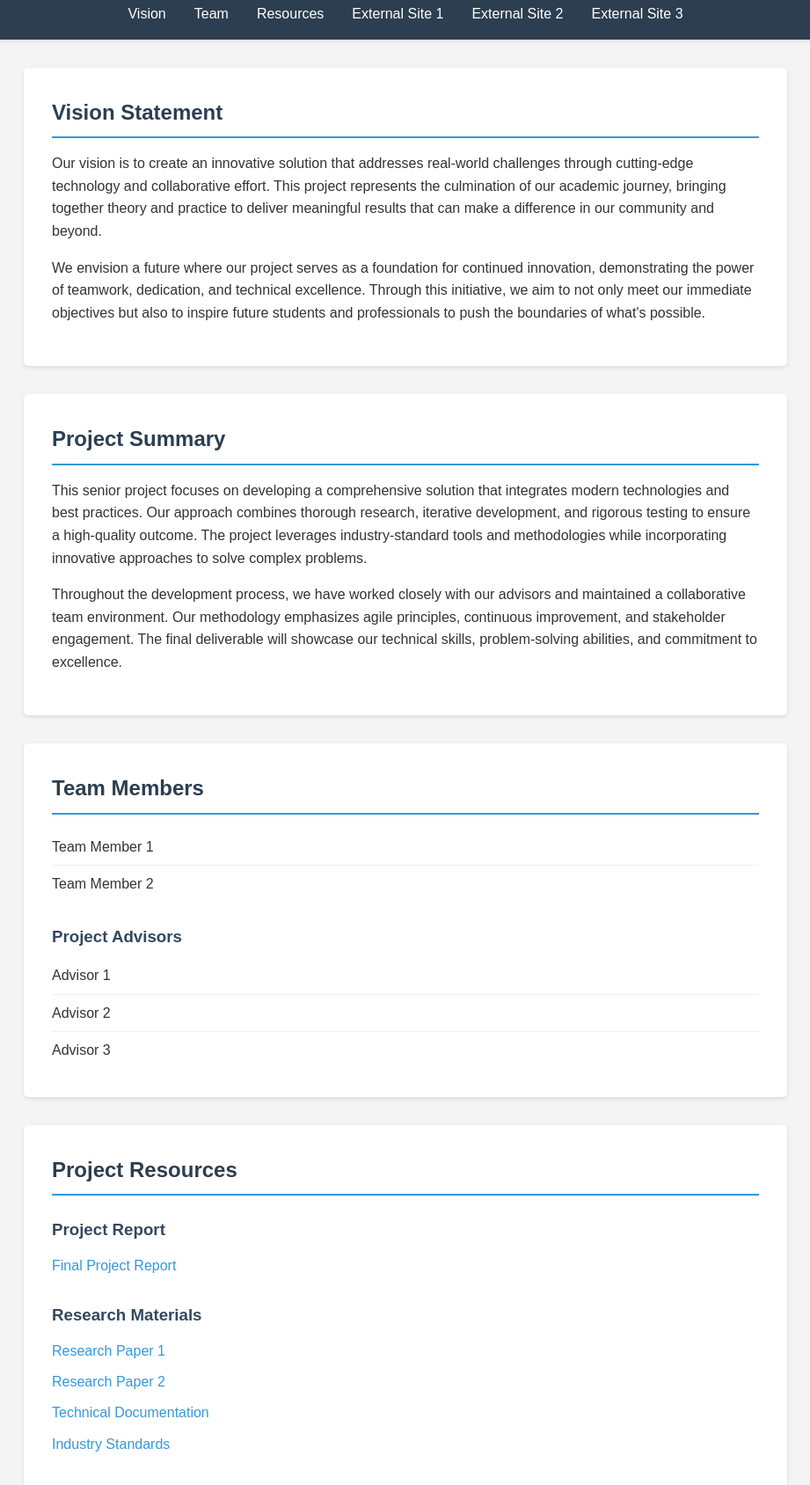
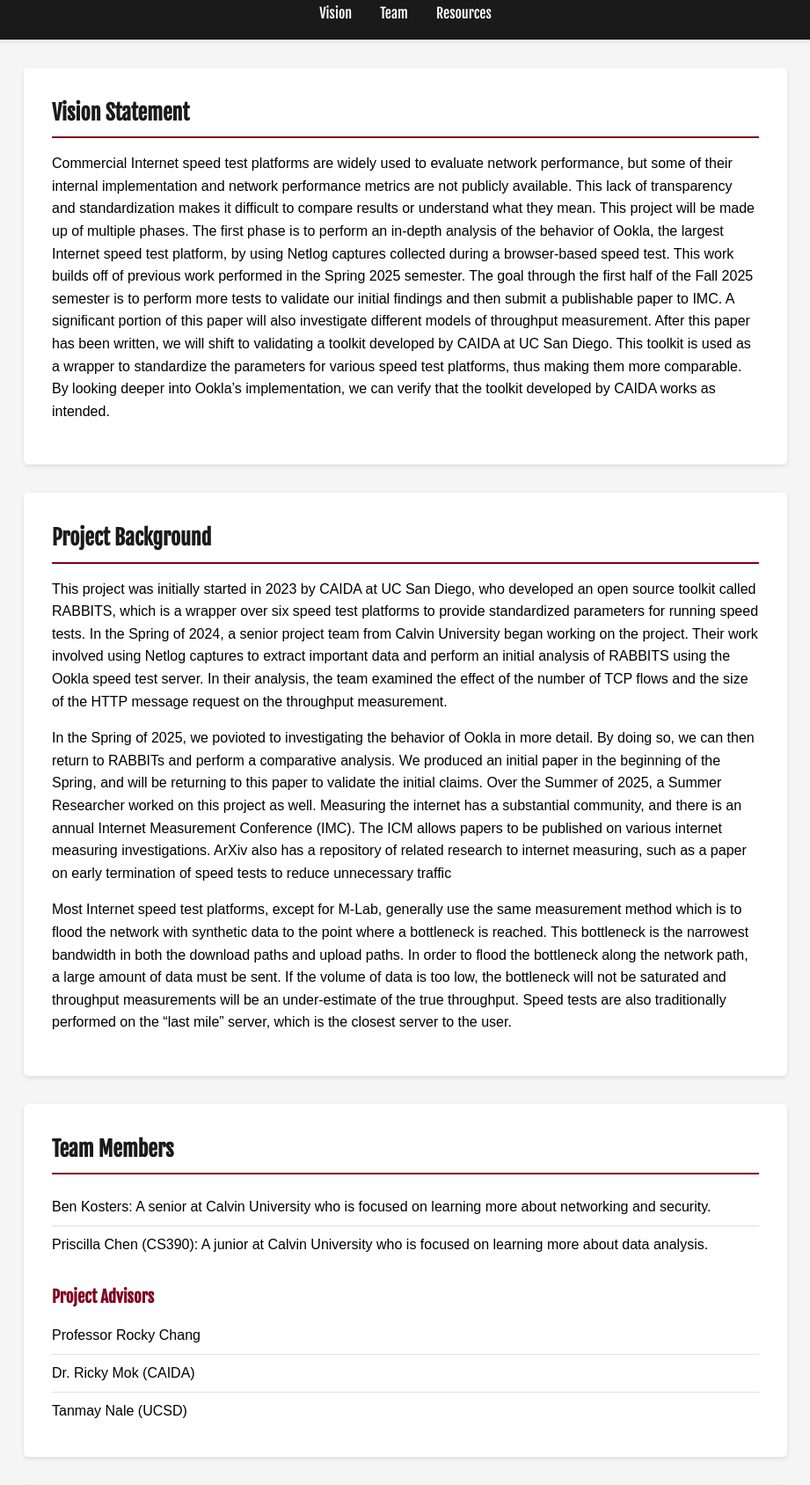
Before and after one commit to benKosters/senior-project-website, a plain HTML site: page index.html in a window 1280 px wide. Shown: the part 80-1768 px from the top of the page at 88% size, without its empty margins (179-1100 px from the left). Drawn offline with Linux system fonts and the light colour scheme.

Commit message:
update html, css, and readme

```diff
--- a/index.html
+++ b/index.html
@@ -1,22 +1,26 @@
 <!DOCTYPE html>
 <html lang="en">
+
 <head>
     <meta charset="UTF-8">
     <meta name="viewport" content="width=device-width, initial-scale=1.0">
-    <title>Senior Project</title>
+    <title>Internet Speed Test Analysis</title>
     <link rel="stylesheet" href="styles.css">
+    <link rel="icon" href="https://calvin.edu/sites/default/files/favicon_0.ico" type="image/vnd.microsoft.icon">
+    <!--Imported Google Font-->
+    <link rel="preconnect" href="https://fonts.googleapis.com">
+    <link rel="preconnect" href="https://fonts.gstatic.com" crossorigin>
+    <link href="https://fonts.googleapis.com/css2?family=Fjalla+One&display=swap" rel="stylesheet">
 </head>
+
 <body>
     <header>
-        <h1>Senior Project</h1>
+        <h1>A Study of The Web-Based Ookla Speed Test Measurement</h1>
         <nav>
             <ul>
                 <li><a href="#vision">Vision</a></li>
                 <li><a href="#team">Team</a></li>
                 <li><a href="#resources">Resources</a></li>
-                <li><a href="https://example.com/site1" target="_blank">External Site 1</a></li>
-                <li><a href="https://example.com/site2" target="_blank">External Site 2</a></li>
-                <li><a href="https://example.com/site3" target="_blank">External Site 3</a></li>
             </ul>
         </nav>
     </header>
@@ -25,71 +29,95 @@
         <section id="vision">
             <h2>Vision Statement</h2>
             <p>
-                Our vision is to create an innovative solution that addresses real-world challenges through
-                cutting-edge technology and collaborative effort. This project represents the culmination of
-                our academic journey, bringing together theory and practice to deliver meaningful results
-                that can make a difference in our community and beyond.
-            </p>
-            <p>
-                We envision a future where our project serves as a foundation for continued innovation,
-                demonstrating the power of teamwork, dedication, and technical excellence. Through this
-                initiative, we aim to not only meet our immediate objectives but also to inspire future
-                students and professionals to push the boundaries of what's possible.
+                Commercial Internet speed test platforms are widely used to evaluate network performance, but some of
+                their internal implementation and network performance metrics are not publicly available. This lack of
+                transparency and standardization makes it difficult to compare results or understand what they mean.
+                This project will be made up of multiple phases. The first phase is to perform an in-depth analysis of
+                the behavior of Ookla, the largest Internet speed test platform, by using Netlog captures collected
+                during a browser-based speed test. This work builds off of previous work performed in the Spring 2025
+                semester. The goal through the first half of the Fall 2025 semester is to perform more tests to validate
+                our initial findings and then submit a publishable paper to IMC. A significant portion of this paper
+                will also investigate different models of throughput measurement. After this paper has been written, we
+                will shift to validating a toolkit developed by CAIDA at UC San Diego. This toolkit is used as a wrapper
+                to standardize the parameters for various speed test platforms, thus making them more comparable. By
+                looking deeper into Ookla’s implementation, we can verify that the toolkit developed by CAIDA works as
+                intended.
             </p>
         </section>
 
         <section id="summary">
-            <h2>Project Summary</h2>
+            <h2>Project Background</h2>
             <p>
-                This senior project focuses on developing a comprehensive solution that integrates modern
-                technologies and best practices. Our approach combines thorough research, iterative
-                development, and rigorous testing to ensure a high-quality outcome. The project leverages
-                industry-standard tools and methodologies while incorporating innovative approaches to
-                solve complex problems.
+                This project was initially started in 2023 by CAIDA at UC San Diego, who developed an open source
+                toolkit
+                called RABBITS, which is a wrapper over six speed test platforms to provide standardized
+                parameters for running speed tests. In the Spring of 2024, a senior project team from Calvin University
+                began working on the
+                project. Their work involved
+                using Netlog captures to extract important data and perform an initial analysis of RABBITS using the
+                Ookla speed test server.
+                In their analysis, the team examined the effect of the number of TCP flows and the size of the HTTP
+                message
+                request on the throughput measurement.
             </p>
             <p>
-                Throughout the development process, we have worked closely with our advisors and maintained
-                a collaborative team environment. Our methodology emphasizes agile principles, continuous
-                improvement, and stakeholder engagement. The final deliverable will showcase our technical
-                skills, problem-solving abilities, and commitment to excellence.
+                In the Spring of 2025, we povioted to investigating the behavior of Ookla in more detail. By doing so,
+                we can then return to RABBITs and perform a comparative analysis.
+                We produced an initial paper in the beginning of the Spring, and will be returning to this paper to
+                validate the initial claims.
+                Over the Summer of 2025, a Summer Researcher worked on this project as well. Measuring the internet has
+                a
+                substantial community, and there is an annual Internet Measurement Conference (IMC). The ICM allows
+                papers to be published on various internet measuring investigations. ArXiv also has a repository of
+                related research to internet measuring, such as a paper on early termination of speed tests to reduce
+                unnecessary traffic
+            </p>
+            <p>
+                Most Internet speed test platforms, except for M-Lab, generally use the same measurement method which is
+                to flood the network with synthetic data to the point where a bottleneck is reached. This bottleneck is
+                the narrowest bandwidth in both the download paths and upload paths. In order to flood the bottleneck
+                along the network path, a large amount of data must be sent. If the volume of data is too low, the
+                bottleneck will not be saturated and throughput measurements will be an under-estimate of the true
+                throughput. Speed tests are also traditionally performed on the “last mile” server, which is the closest
+                server to the user.
+
             </p>
         </section>
 
         <section id="team">
             <h2>Team Members</h2>
             <ul class="team-list">
-                <li>Team Member 1</li>
-                <li>Team Member 2</li>
+                <li>Ben Kosters: A senior at Calvin University who is focused on learning more about networking and
+                    security.</li>
+                <li>Priscilla Chen (CS390): A junior at Calvin University who is focused on learning more about data
+                    analysis.</li>
             </ul>
 
             <h3>Project Advisors</h3>
             <ul class="team-list">
-                <li>Advisor 1</li>
-                <li>Advisor 2</li>
-                <li>Advisor 3</li>
+                <li>Professor Rocky Chang</li>
+                <li>Dr. Ricky Mok (CAIDA)</li>
+                <li>Tanmay Nale (UCSD)</li>
             </ul>
         </section>
 
         <section id="resources">
             <h2>Project Resources</h2>
-
-            <h3>Project Report</h3>
             <ul class="resource-list">
-                <li><a href="reports/project-report.pdf" target="_blank">Final Project Report</a></li>
-            </ul>
-
-            <h3>Research Materials</h3>
-            <ul class="resource-list">
-                <li><a href="https://example.com/research1" target="_blank">Research Paper 1</a></li>
-                <li><a href="https://example.com/research2" target="_blank">Research Paper 2</a></li>
-                <li><a href="https://example.com/research3" target="_blank">Technical Documentation</a></li>
-                <li><a href="https://example.com/research4" target="_blank">Industry Standards</a></li>
+                <li><a href="https://calvin.edu/academics/school-stem/computer-science" target="_blank">Calvin
+                        University Computer Science Department</a></li>
+                <li><a href="https://github.com/benKosters/speed-test-analysis" target="_blank">Project Codebase</a>
+                </li>
+                <li><a href="https://calvincollege.sharepoint.com/sites/speedtestanalysis/SitePages/Internet-Speed-Test-Analysis.aspx#"
+                        target="_blank">Team Files and Resources</a></li>
+                <li><a href="https://calvincollege.sharepoint.com/:p:/r/sites/speedtestanalysis/Shared%20Documents/Presentations/CS396%20Mid-Project%20Report.pptx?d=waadfe9dc7c014269bea042408a43a87c&csf=1&web=1&e=xr3pqa"
+                        download>Mid-Year Status Report Presentation</a></li>
+                <li><a href="https://github.com/CAIDA/rabbits-perf" target="_blank">CAIDA RABBITS Toolkit</a></li>
+                <li><a href="https://www.speedtest.net/" target="_blank">Ookla Speed Test</a></li>
             </ul>
         </section>
+
     </main>
+</body>
 
-    <footer>
-        <p>&copy; 2025 Senior Project Team. All rights reserved.</p>
-    </footer>
-</body>
 </html>
--- a/styles.css
+++ b/styles.css
@@ -5,17 +5,17 @@
 }
 
 body {
-    font-family: Arial, sans-serif;
+    font-family: 'Fjalla One', sans-serif;
     line-height: 1.6;
-    color: #333;
-    background-color: #f4f4f4;
+    color: #000;
+    background-color: #f5f5f5;
 }
 
 header {
-    background-color: #2c3e50;
+    background-color: #1a1a1a;
     color: #fff;
     padding: 1rem 0;
-    box-shadow: 0 2px 5px rgba(0,0,0,0.1);
+    box-shadow: 0 2px 5px rgba(0, 0, 0, 0.1);
 }
 
 header h1 {
@@ -41,7 +41,7 @@ nav ul li a {
 }
 
 nav ul li a:hover {
-    color: #3498db;
+    color: #800020;
 }
 
 main {
@@ -55,35 +55,38 @@ section {
     margin-bottom: 2rem;
     padding: 2rem;
     border-radius: 5px;
-    box-shadow: 0 2px 5px rgba(0,0,0,0.1);
+    box-shadow: 0 2px 5px rgba(0, 0, 0, 0.1);
 }
 
 h2 {
-    color: #2c3e50;
+    color: #1a1a1a;
     margin-bottom: 1rem;
-    border-bottom: 2px solid #3498db;
+    border-bottom: 2px solid #800020;
     padding-bottom: 0.5rem;
 }
 
 h3 {
-    color: #34495e;
+    color: #800020;
     margin-top: 1.5rem;
     margin-bottom: 0.5rem;
 }
 
 p {
+    font-family: 'Montserrat', sans-serif;
     margin-bottom: 1rem;
     text-align: left;
 }
 
-.team-list, .resource-list {
+.team-list,
+.resource-list {
     list-style: none;
     padding-left: 0;
 }
 
 .team-list li {
+    font-family: 'Montserrat', sans-serif;
     padding: 0.5rem 0;
-    border-bottom: 1px solid #ecf0f1;
+    border-bottom: 1px solid #e0e0e0;
 }
 
 .team-list li:last-child {
@@ -91,11 +94,12 @@ p {
 }
 
 .resource-list li {
+    font-family: 'Montserrat', sans-serif;
     padding: 0.3rem 0;
 }
 
 .resource-list a {
-    color: #3498db;
+    color: #800020;
     text-decoration: none;
 }
 
@@ -104,7 +108,7 @@ p {
 }
 
 footer {
-    background-color: #2c3e50;
+    background-color: #1a1a1a;
     color: #fff;
     text-align: center;
     padding: 1rem 0;
```
Also changed, not shown: 1 other file.
